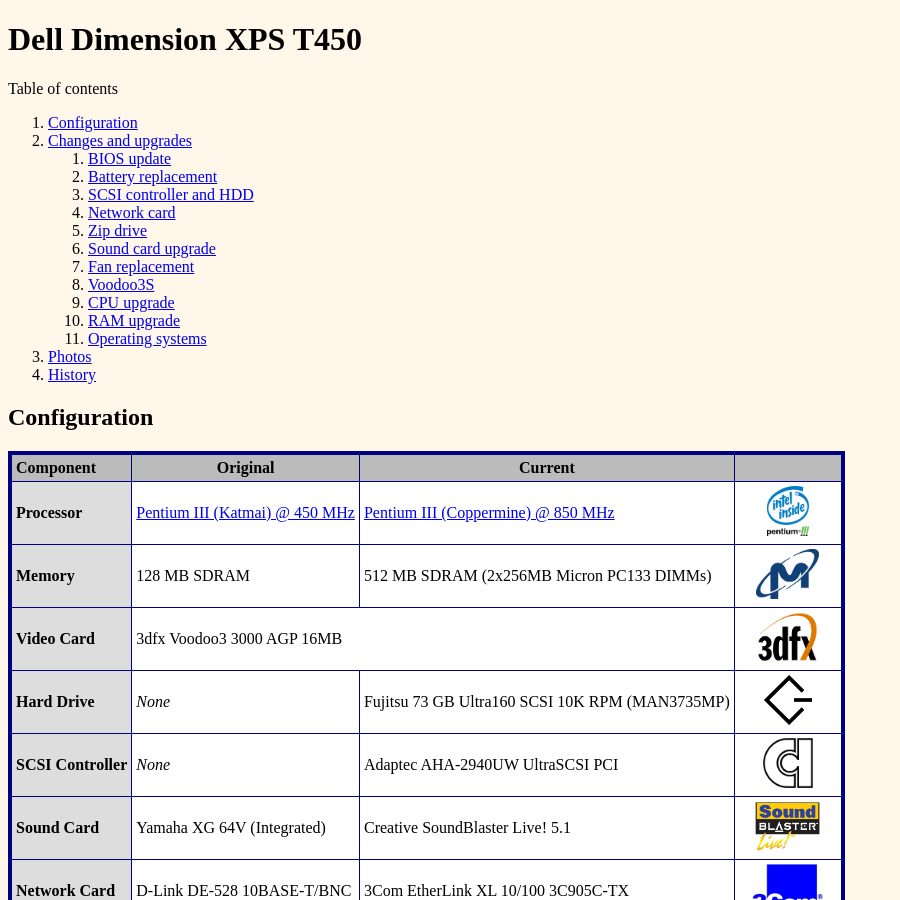
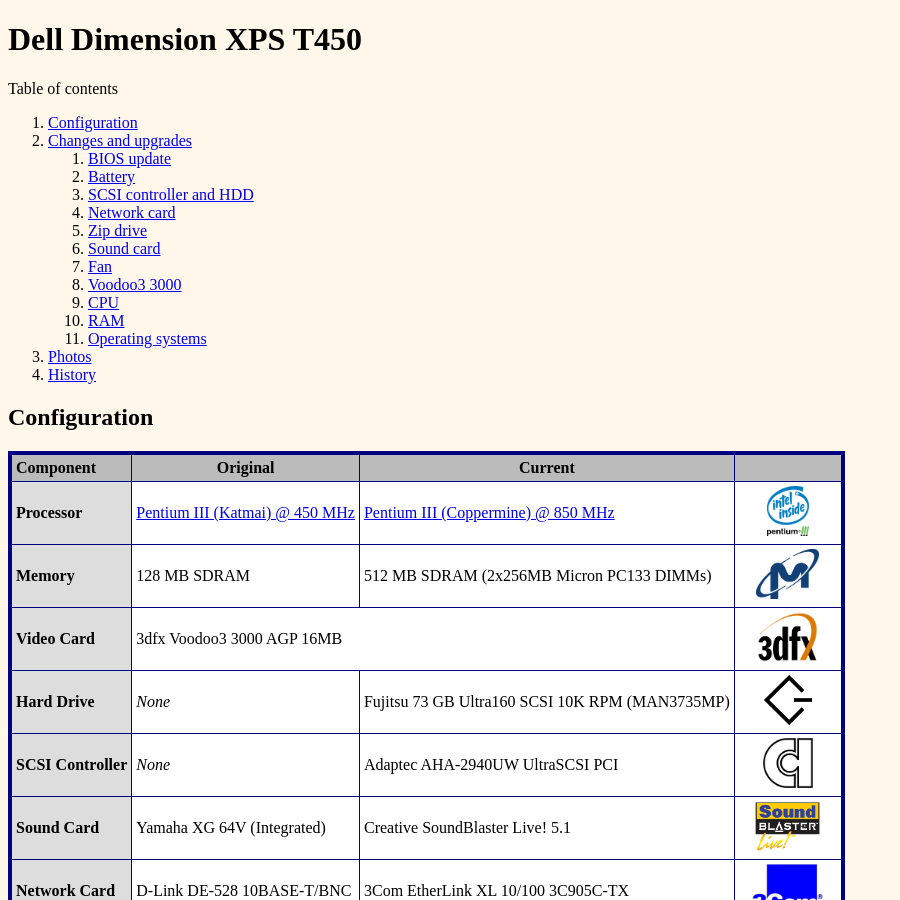
Before and after one commit to mroach/mroach.github.io, a Jekyll site: the page retro/dell_dimension_xps_txxx.html, which Jekyll copies as it is, in a window 1280 px wide and 900 px high. Shown: the whole window, without its empty margins (0-900 px from the left). Built offline with Jekyll 4.4.1, drawn with Linux system fonts in a browser that asks for light colours.

Commit message:
TOC update

```diff
--- a/retro/dell_dimension_xps_txxx.html
+++ b/retro/dell_dimension_xps_txxx.html
@@ -16,15 +16,15 @@
       <a href="#changes-and-upgrades">Changes and upgrades</a>
       <ol>
         <li><a href="#bios">BIOS update</a></li>
-        <li><a href="#battery">Battery replacement</a></li>
+        <li><a href="#battery">Battery</a></li>
         <li><a href="#scsi">SCSI controller and HDD</a></li>
         <li><a href="#nic">Network card</a></li>
         <li><a href="#zip">Zip drive</a></li>
-        <li><a href="#sound">Sound card upgrade</a></li>
-        <li><a href="#fan">Fan replacement</a></li>
-        <li><a href="#voodoo">Voodoo3S</a></li>
-        <li><a href="#cpu">CPU upgrade</a></li>
-        <li><a href="#ram">RAM upgrade</a></li>
+        <li><a href="#sound">Sound card</a></li>
+        <li><a href="#fan">Fan</a></li>
+        <li><a href="#voodoo">Voodoo3 3000</a></li>
+        <li><a href="#cpu">CPU</a></li>
+        <li><a href="#ram">RAM</a></li>
         <li><a href="#os">Operating systems</a></li>
       </ol>
     </li>
```
